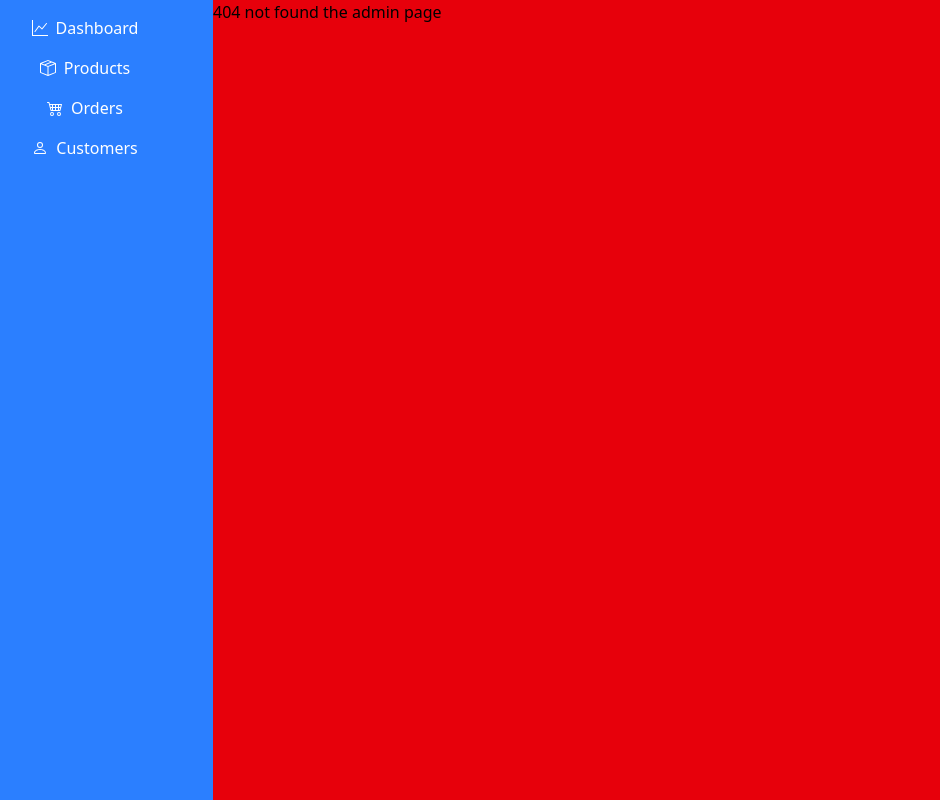
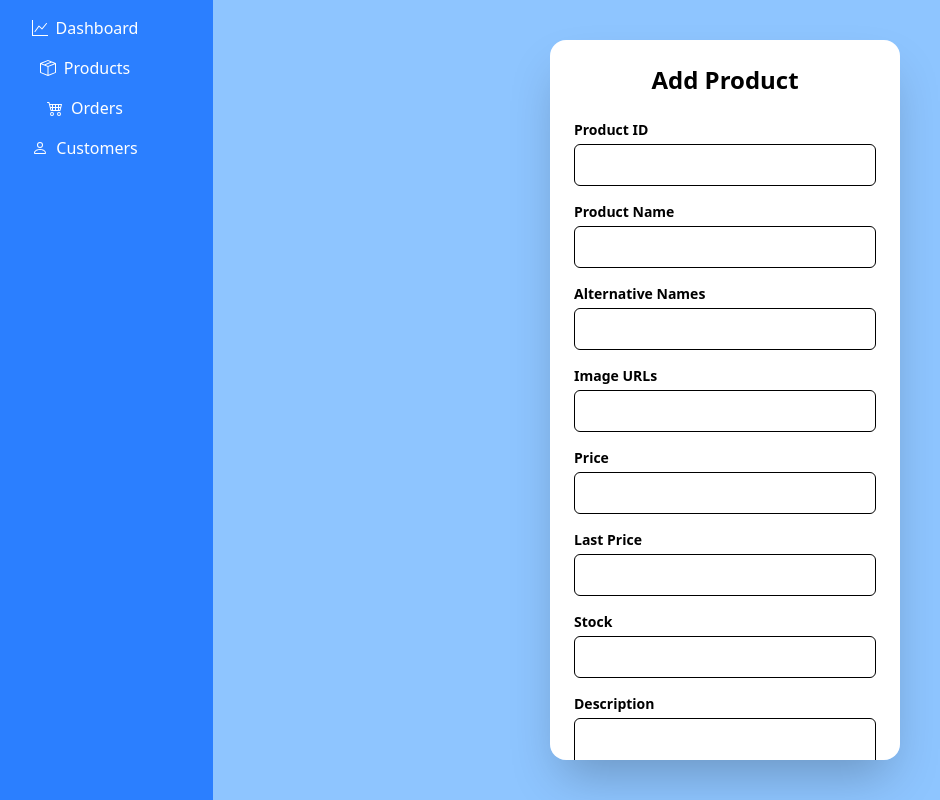
Before and after one commit to sumudusan/web-project-01-frontend, a React (Vite) app: page /admin/products/addProduct in a window 1280 px wide. Before the commit this address had no page. Shown: the whole page, without its empty margins (43-983 px from the left). Built offline with nearby package versions, Linux system fonts and the light colour scheme.

Commit message:
create AddProductForm ✅

```diff
--- /dev/null
+++ b/src/pages/admin/addProductForm.jsx
@@ -0,0 +1,46 @@
+export default function AddProductForm() {
+    return (
+        <div className="flex items-center justify-center min-h-screen bg-blue-300 py-8">
+            <div className="bg-white p-6 rounded-2xl shadow-2xl w-[350px] max-h-[90vh] overflow-y-auto">
+                <h1 className="text-2xl font-bold text-center mb-6 text-black">Add Product</h1>
+                <form className="flex flex-col gap-4">
+                    <div className="flex flex-col">
+                        <label className="text-sm font-semibold mb-1">Product ID</label>
+                        <input type="text" className="p-2 border rounded-md focus:outline-none focus:ring-2 focus:ring-blue-400" />
+                    </div>
+                    <div className="flex flex-col">
+                        <label className="text-sm font-semibold mb-1">Product Name</label>
+                        <input type="text" className="p-2 border rounded-md focus:outline-none focus:ring-2 focus:ring-blue-400" />
+                    </div>
+                    <div className="flex flex-col">
+                        <label className="text-sm font-semibold mb-1">Alternative Names</label>
+                        <input type="text" className="p-2 border rounded-md focus:outline-none focus:ring-2 focus:ring-blue-400" />
+                    </div>
+                    <div className="flex flex-col">
+                        <label className="text-sm font-semibold mb-1">Image URLs</label>
+                        <input type="text" className="p-2 border rounded-md focus:outline-none focus:ring-2 focus:ring-blue-400" />
+                    </div>
+                    <div className="flex flex-col">
+                        <label className="text-sm font-semibold mb-1">Price</label>
+                        <input type="number" className="p-2 border rounded-md focus:outline-none focus:ring-2 focus:ring-blue-400" />
+                    </div>
+                    <div className="flex flex-col">
+                        <label className="text-sm font-semibold mb-1">Last Price</label>
+                        <input type="number" className="p-2 border rounded-md focus:outline-none focus:ring-2 focus:ring-blue-400" />
+                    </div>
+                    <div className="flex flex-col">
+                        <label className="text-sm font-semibold mb-1">Stock</label>
+                        <input type="number" className="p-2 border rounded-md focus:outline-none focus:ring-2 focus:ring-blue-400" />
+                    </div>
+                    <div className="flex flex-col">
+                        <label className="text-sm font-semibold mb-1">Description</label>
+                        <textarea className="p-2 border rounded-md focus:outline-none focus:ring-2 focus:ring-blue-400" rows="2" />
+                    </div>
+                    <button type="submit" className="bg-blue-500 text-white p-2 rounded-md mt-4 hover:bg-blue-600 transition duration-300">
+                        Add Product
+                    </button>
+                </form>
+            </div>
+        </div>
+    );
+}
--- a/src/pages/admin/adminProductsPage.jsx
+++ b/src/pages/admin/adminProductsPage.jsx
@@ -1,7 +1,8 @@
 import axios from "axios";
 import { useEffect, useState } from "react";
-import { FaTrash } from "react-icons/fa";
+import { FaPlus, FaTrash } from "react-icons/fa";
 import { FaPencil } from "react-icons/fa6";
+import { Link } from "react-router";
 
 export default function AdminProductsPage() {
   const [products, setProducts] = useState([
@@ -29,6 +30,8 @@ export default function AdminProductsPage() {
 
   return (
     <div className="p-4 bg-gray-100 min-h-screen">
+    <Link to = "/admin/products/addProduct" className="absolute right-[25px] bottom-[25px]
+    text-[25px] bg-blue-500 hover:bg-blue-300 p-5 rounded-xl" ><FaPlus/></Link>
       <h2 className="text-2xl font-bold mb-6 text-center text-gray-800">Admin Products</h2>
 
       <div className="overflow-x-auto">
--- a/src/pages/adminHomePage.jsx
+++ b/src/pages/adminHomePage.jsx
@@ -1,6 +1,7 @@
 import { Link, Route, Routes } from "react-router"
 import { BsBoxSeam, BsCart4, BsGraphUp, BsPerson } from "react-icons/bs"
 import AdminProductsPage from "./admin/adminProductsPage"
+import AddProductForm from "./admin/addProductForm"
 
 export default function AdminHomePage(){
 
@@ -17,6 +18,7 @@ export default function AdminHomePage(){
               <Routes path="/*">
                <Route path="/dashboard" element={<h1>Dashboard</h1>}/>
                <Route path="/products" element={<AdminProductsPage/>}/>
+               <Route path="/products/addProduct" element={<AddProductForm/>}/>
                <Route path="/orders" element={<h1>Orders</h1>}/>
                <Route path="/customers" element={<h1>Customers</h1>}/>
                <Route path="/*" element={<h1>404 not found the admin page</h1>}/>
```
